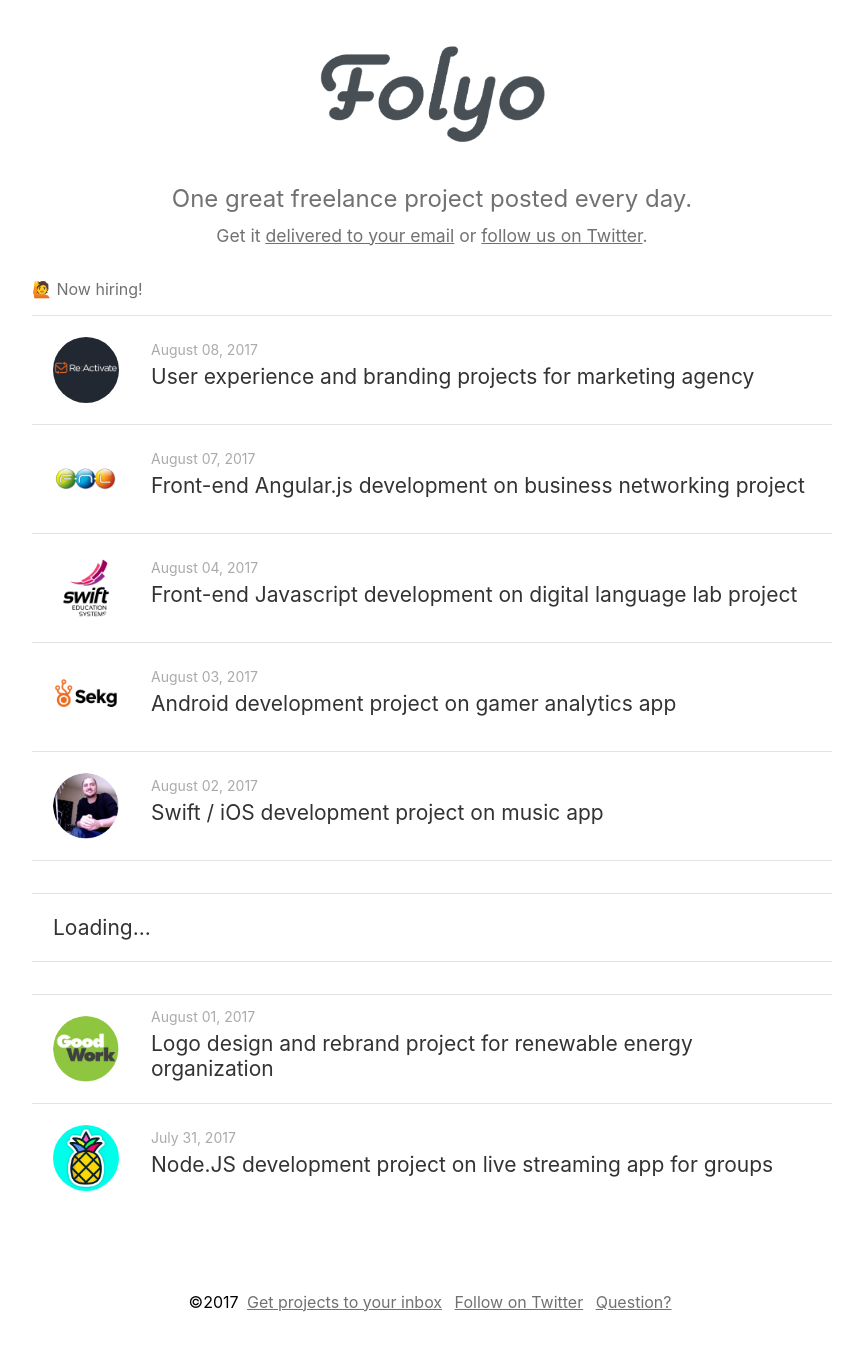
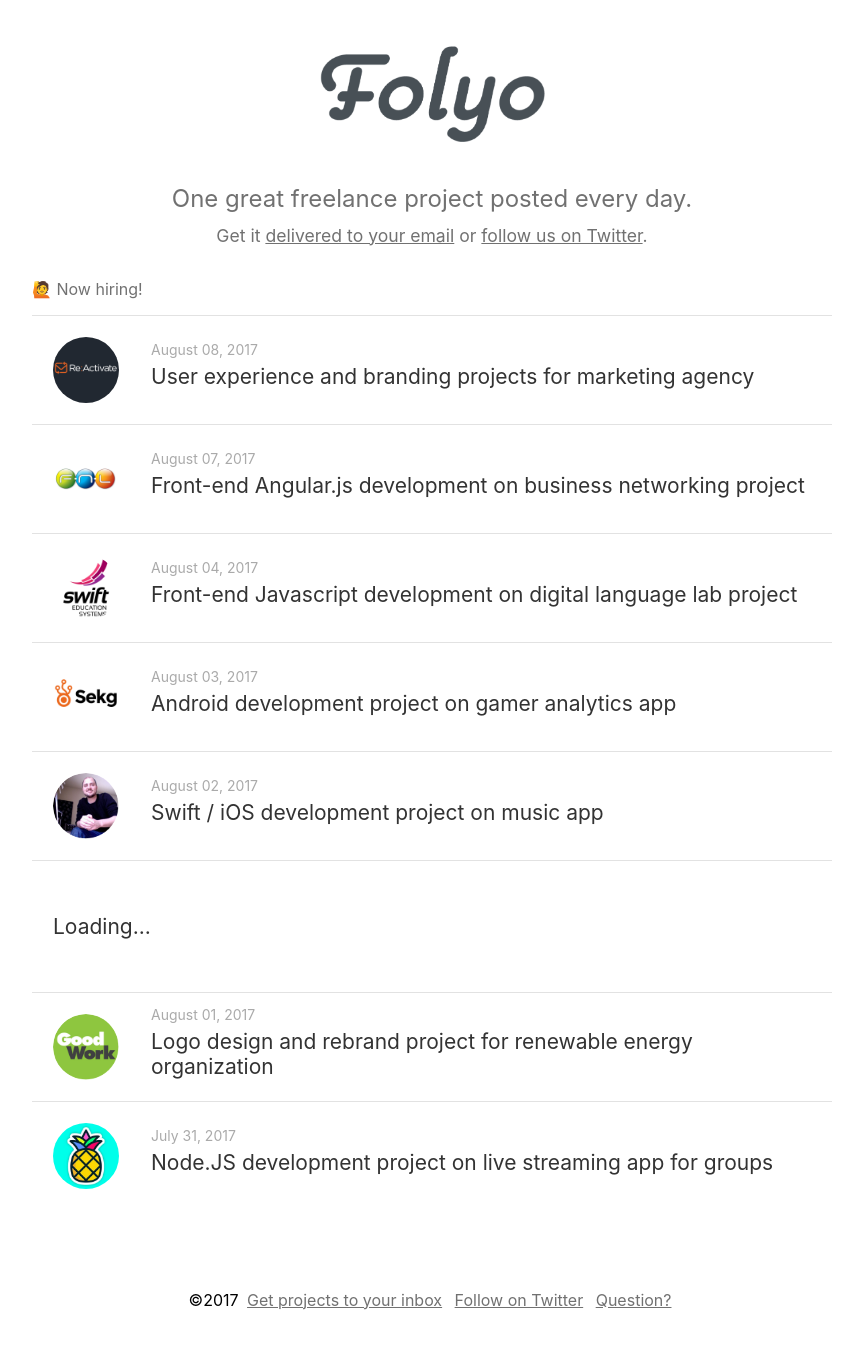
Before and after one commit to robwco/folyo, a Jekyll site: the page built from index.md, in a window 1280 px wide. Shown: the whole page, without its empty margins (208-1071 px from the left). Built offline with Jekyll 4.4.1, drawn with Linux system fonts in a browser that asks for light colours; emoji names are drawn with the system emoji font; a script that is not in the unit is left out.

Commit message:
no border on content upgrade

```diff
--- a/_sass/_grid.scss
+++ b/_sass/_grid.scss
@@ -56,6 +56,10 @@ body {
 
 }
 
+.homepage-project-list 	.free-download-offer a {
+	border: 0;
+}
+
 footer a {
 color: #717171;
 	margin: 0 .25em;
```
Also changed, not shown: 3 other files.
